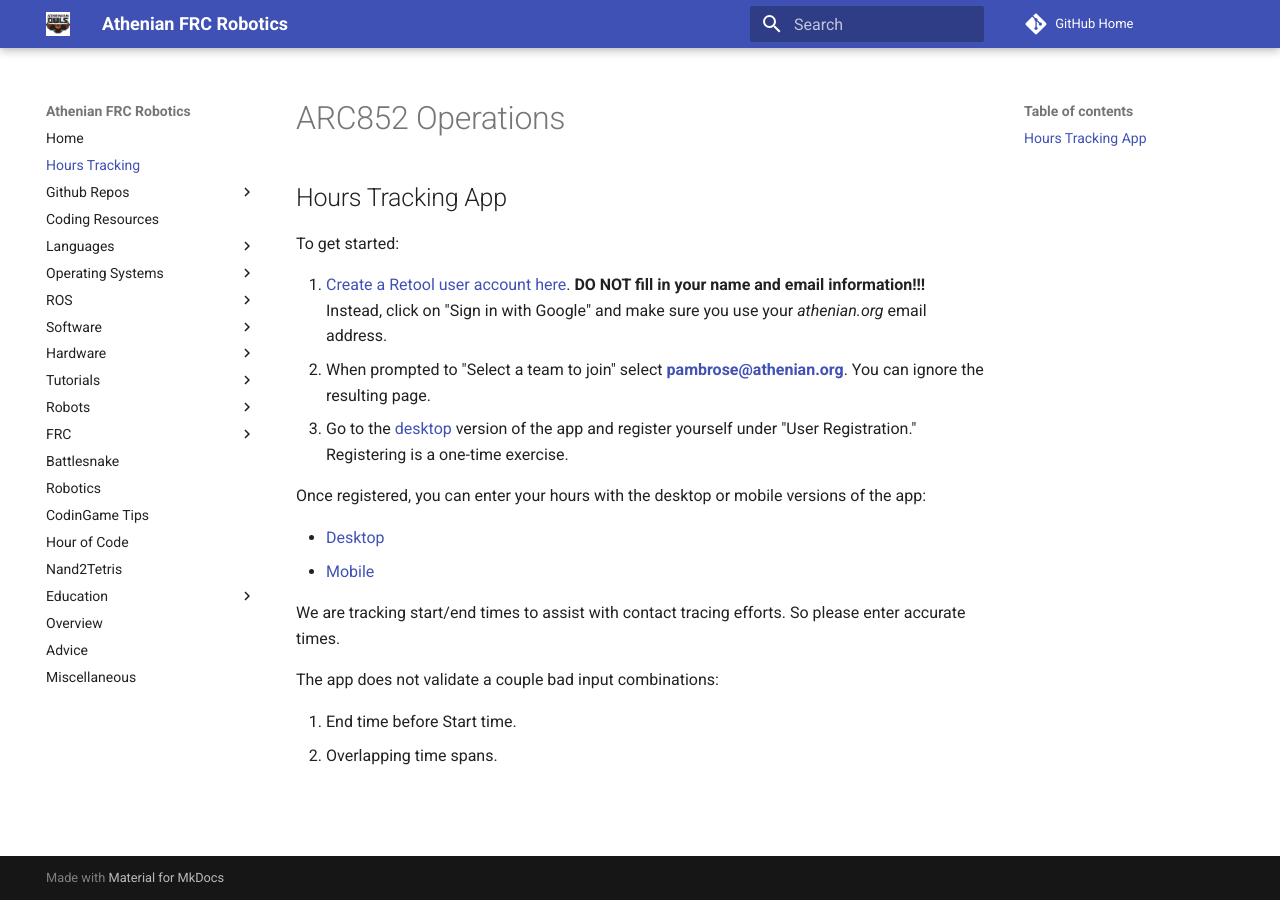
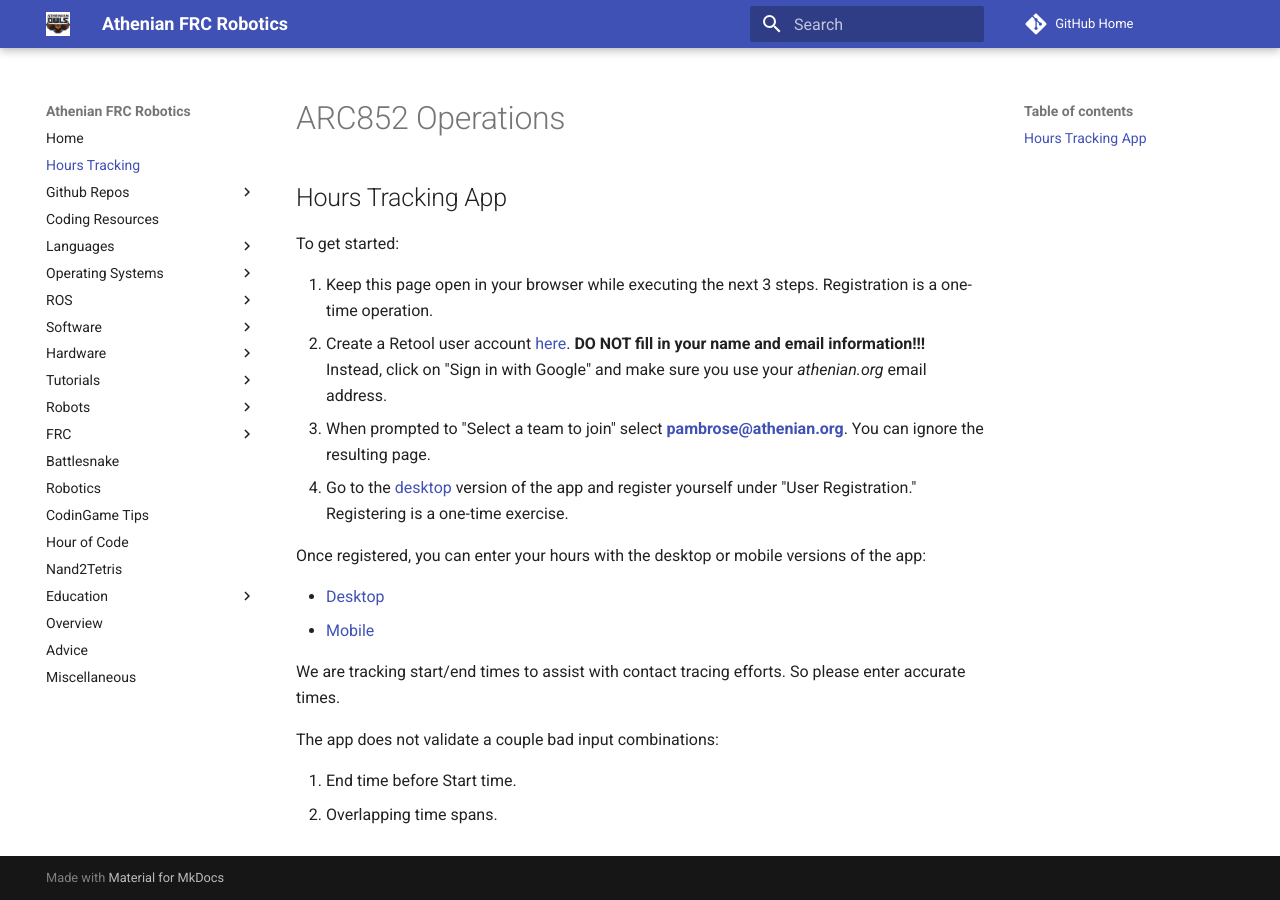
Before and after one commit to athenian-robotics/athenian-robotics-mkdocs, an MkDocs documentation site: the page built from docs/operations.md, in a window 1280 px wide. Built offline with MkDocs 1.6.1 and Material for MkDocs 9.7.7, drawn with Linux system fonts in a browser that asks for light colours; comment, search, counter and statistics services are not loaded.

Commit message:
Update docs

```diff
--- a/docs/operations.md
+++ b/docs/operations.md
@@ -4,11 +4,12 @@
 
 To get started:
 
-1. [Create a Retool user account here](https://login.retool.com/auth/signup).
+1. Keep this page open in your browser while executing the next 3 steps. Registration is a one-time operation.
+2. Create a Retool user account [here](https://login.retool.com/auth/signup).
    **DO NOT fill in your name and email information!!!**
    Instead, click on "Sign in with Google" and make sure you use your *athenian.org* email address.
-2. When prompted to "Select a team to join" select **pambrose@athenian.org**. You can ignore the resulting page.
-3. Go to the [desktop](https://arc852.retool.com/apps/Hours%20Tracker%20App/User%20Registration)
+3. When prompted to "Select a team to join" select **pambrose@athenian.org**. You can ignore the resulting page.
+4. Go to the [desktop](https://arc852.retool.com/apps/Hours%20Tracker%20App/User%20Registration)
    version of the app and register yourself under "User Registration." Registering is a one-time exercise.
 
 Once registered, you can enter your hours with the desktop or mobile versions of the app:
```
